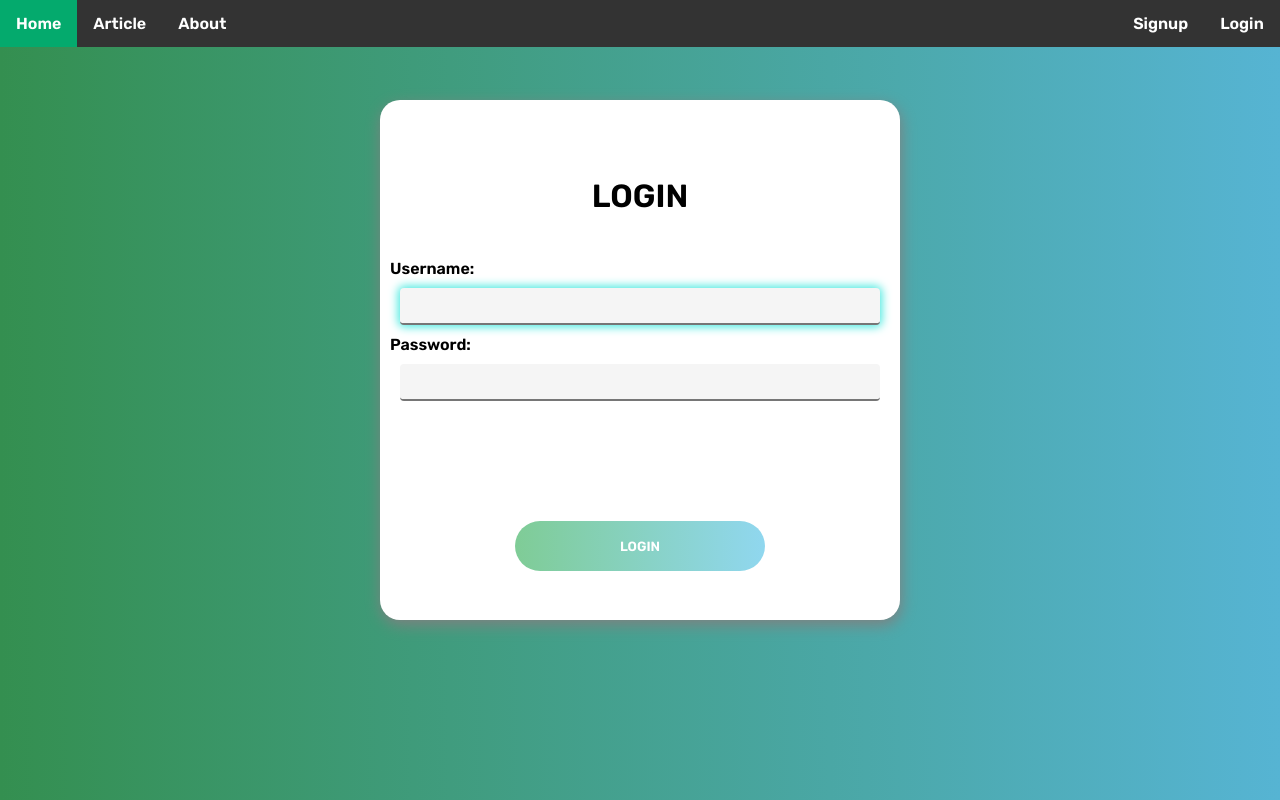
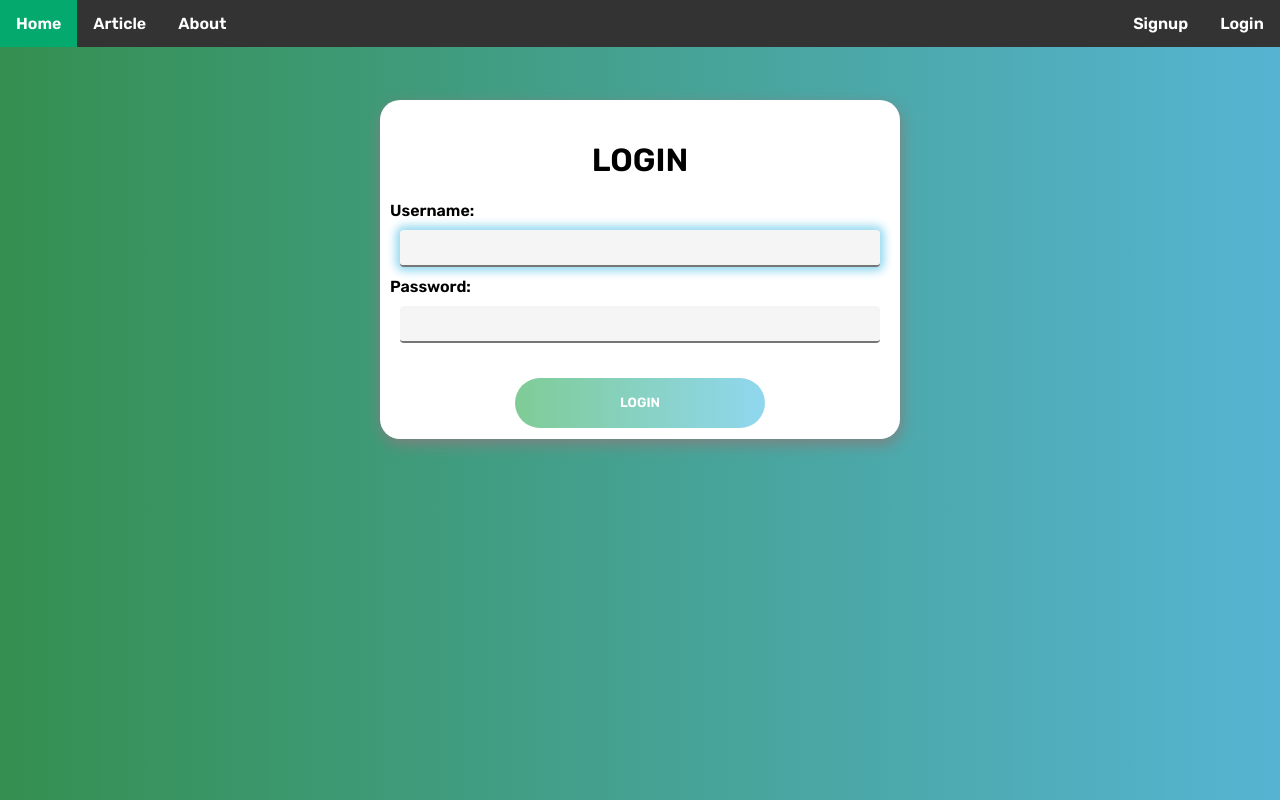
Before and after one commit to mojtaba174/madcraftProject, a Django app: page /users/login/ in a window 1280 px wide. Run offline with Django 3.2, Linux system fonts and the light colour scheme.

Commit message:
fix signup and login page

```diff
--- a/static/style.css
+++ b/static/style.css
@@ -65,7 +65,7 @@ ul.horizontal li a.active{
 
 }
 #pa{
-    position: relative;
+
 
 }
 #login-box{
@@ -75,20 +75,14 @@ ul.horizontal li a.active{
     background-color: white;
     text-align: center;
     width: 500px;
-    height:500px;
+    height:auto;
     margin:0;
     border-radius:20px;
-    padding: 10px;
+    padding: 20px 10px;
     box-shadow: 1px 5px 15px grey;
 }
 
-#login{
-    position: absolute;
-    right: 50%;
-    top: 56px;
-    transform: translateX(50%);
 
-}
 
 .form_logandsing input{
     display: block;
@@ -103,7 +97,7 @@ ul.horizontal li a.active{
     border-radius: 4px;
 }
 .form_logandsing input:focus{
-    box-shadow: 0 0 10px 2px #46e9df
+    box-shadow: 0 0 10px 4px #90d7ef;
 }
 .form_logandsing input,button{
     outline: none;
@@ -116,7 +110,6 @@ ul.horizontal li a.active{
 .form_logandsing button {
     cursor: pointer;
   position: relative;
-    left: 25%;
     top: 110px;
     border: none;
     width: 250px;
@@ -165,7 +158,11 @@ ul.horizontal li a.active{
     font-size: 0px;
     list-style-type: none;
 }
-#sign-up{
+.form_logandsing #button{
     top: 25px;
-    left: 0%;
+    left: 0;
 }
+.form_logandsing #button_login{
+    top: 25px;
+    left: 25%;
+}
--- a/templates/users/login.html
+++ b/templates/users/login.html
@@ -8,13 +8,12 @@
         <div id="login-box">
             <h1 id="login">LOGIN</h1>
             <form action="{% url 'users:login'%}" class="form_logandsing" method="post" style="
-                text-align: left;
-                top: 50%;
-                position: relative;
-                transform: translateY(-50%);">
+                text-align: left;">
+
             {% csrf_token %}
             {{ form }}
-            <button type="submit" >LOGIN</button>
+            <button type="submit" id="button_login">LOGIN</button>
+
             </form>
         </div>
     </div>
```
Also changed, not shown: templates/users/sign_up.html (+8 -2 lines), db.sqlite3.
